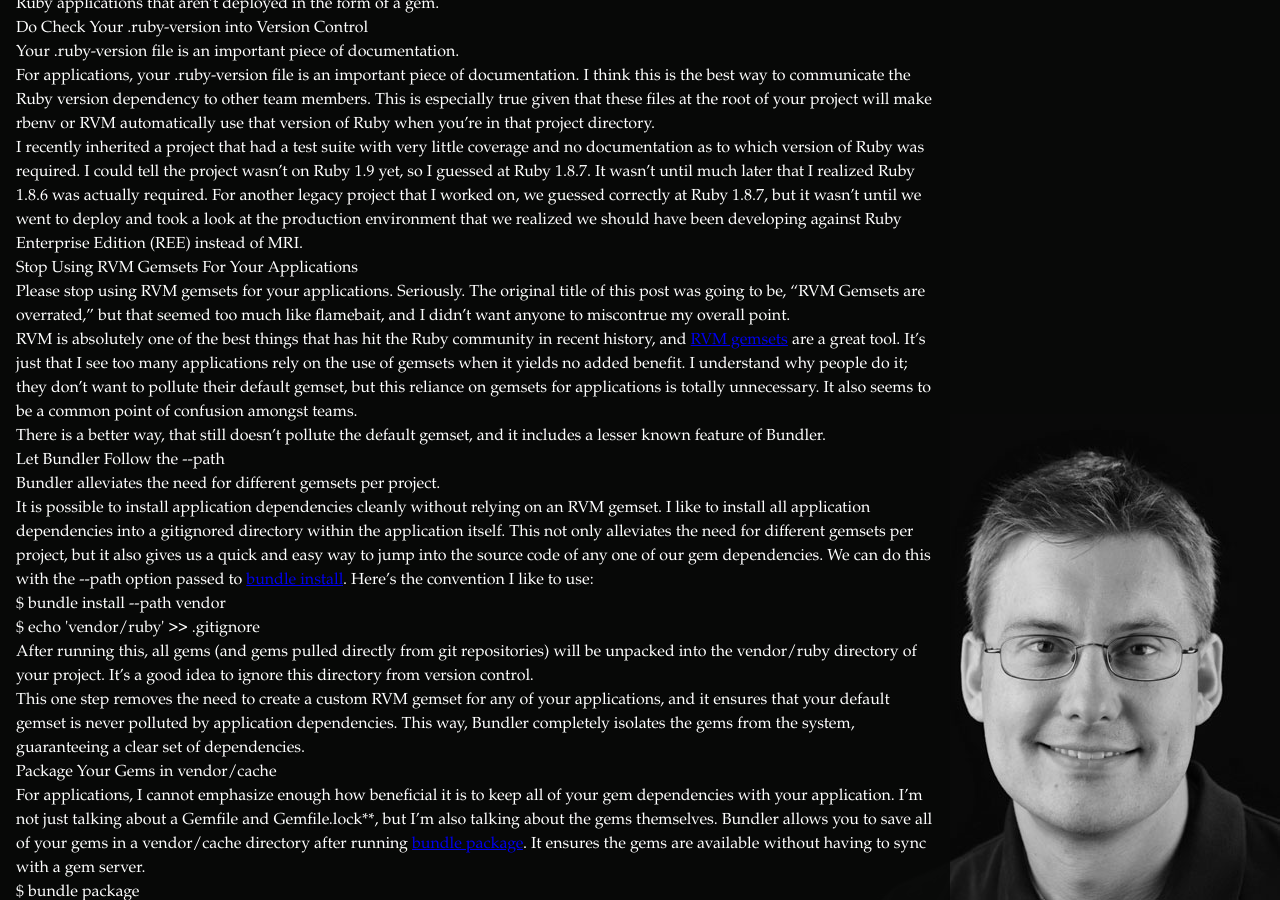
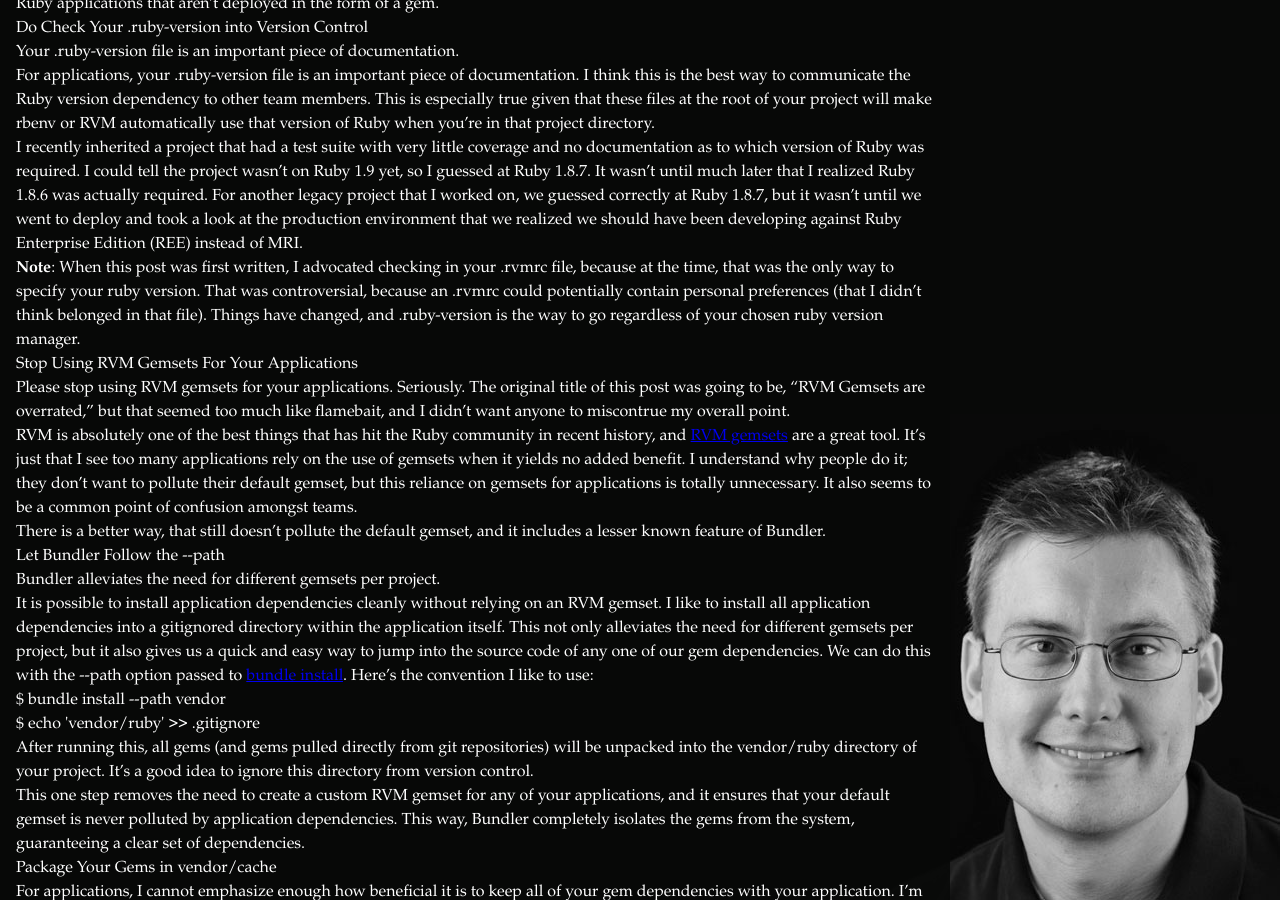
Before and after one commit to rmm5t/ryan.mcgeary.org, a Jekyll site: the page built from _posts/2011-02-09-vendor-everything-still-applies.md, in a window 1280 px wide and 900 px high, scrolled down 360 px. Built offline with Jekyll 4.4.1, drawn with Linux system fonts in a browser that asks for light colours; nearby versions of some CDN libraries; comment, search, counter and statistics services are not loaded.

Commit message:
Added a disclaimer to cover historic references to vendor post

```diff
--- a/_posts/2011-02-09-vendor-everything-still-applies.md
+++ b/_posts/2011-02-09-vendor-everything-still-applies.md
@@ -49,6 +49,13 @@
 until we went to deploy and took a look at the production environment that we
 realized we should have been developing against Ruby Enterprise Edition (REE)
 instead of MRI.
+
+_**Note**: When this post was first written, I advocated checking in your
+`.rvmrc` file, because at the time, that was the only way to specify your ruby
+version. That was controversial, because an `.rvmrc` could potentially contain
+personal preferences (that I didn't think belonged in that file). Things have
+changed, and `.ruby-version` is the way to go regardless of your chosen ruby
+version manager._
 
 ## Stop Using RVM Gemsets For Your Applications
 
```
